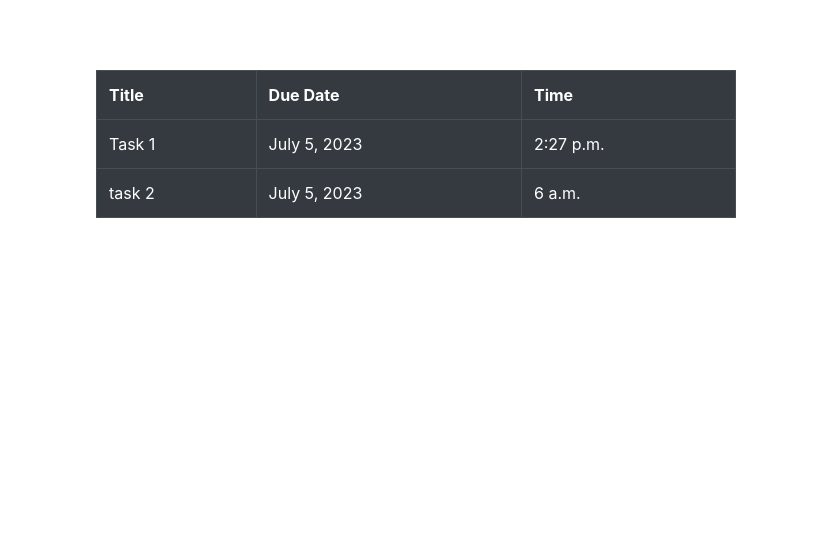
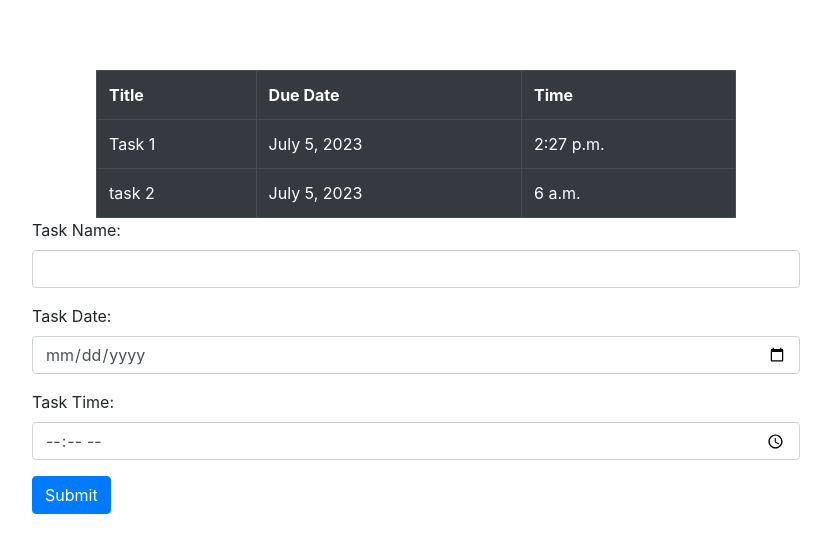
Before and after one commit to DilumVihanga/Pure-django-to-do-list-app, a Django app: page / in a window 1280 px wide. Shown: the part 88-641 px from the top of the page, without its empty margins (224-1055 px from the left). Run offline with Django 4.2, Linux system fonts and the light colour scheme; data comes from the database, SQL or seed files in the repository.

Commit message:
frontend new form to get the title, date and time

```diff
--- a/django_yt_tutorial/templates/home.html
+++ b/django_yt_tutorial/templates/home.html
@@ -36,5 +36,24 @@
     {% endfor %}
   </table>
 
+  <form method="post" style="width: 60%; margin: auto;">
+    {% csrf_token %}
+    <div class="form-group">
+      <label for="title">Task Name:</label>
+      <input type="text" id="title" name="title" class="form-control">
+    </div>
+
+    <div class="form-group">
+      <label for="date">Task Date:</label>
+      <input type="date" id="date" name="date" class="form-control">
+    </div>
+
+    <div class="form-group">
+      <label for="time">Task Time:</label>
+      <input type="time" id="time" name="time" class="form-control">
+    </div>
+    <button type="submit" class="btn btn-primary">Submit</button>
+    <!-- Add additional form fields or submit button here if needed -->
+  </form>
 
 {% endblock %}
```
